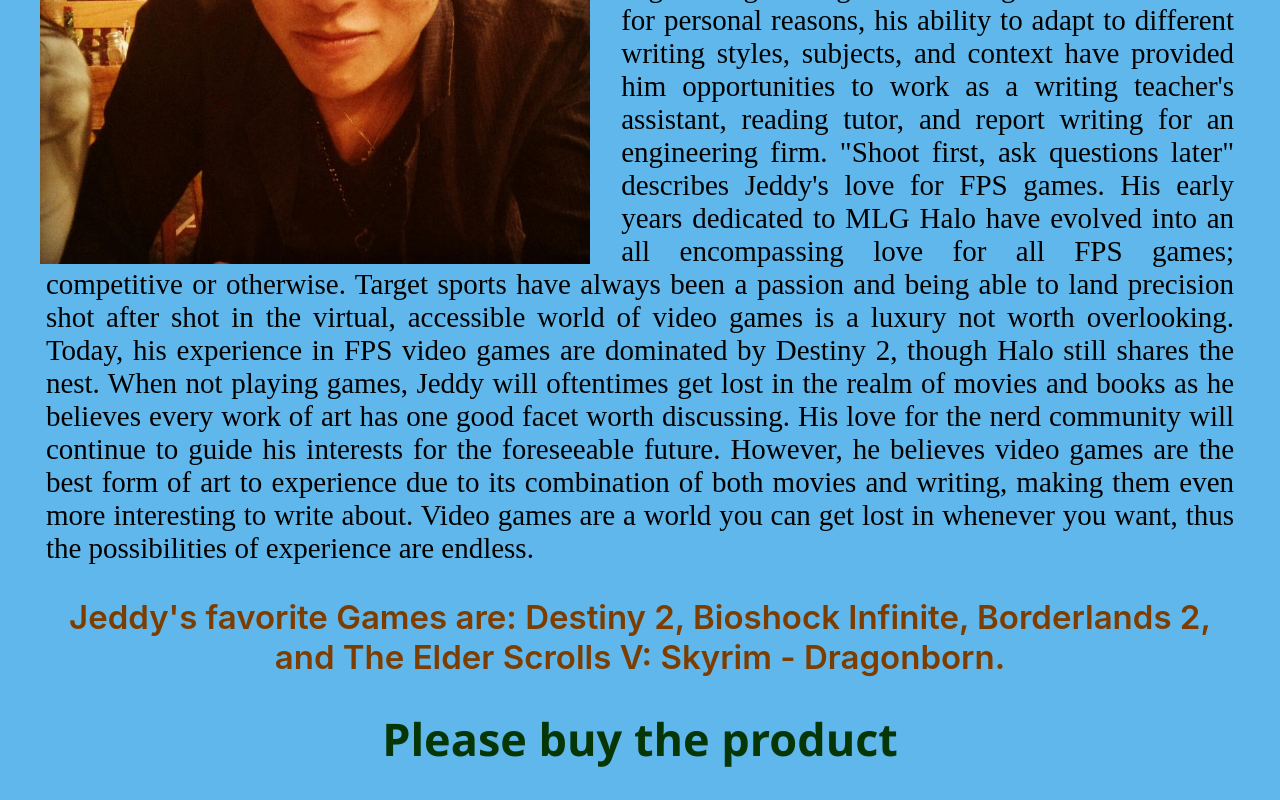
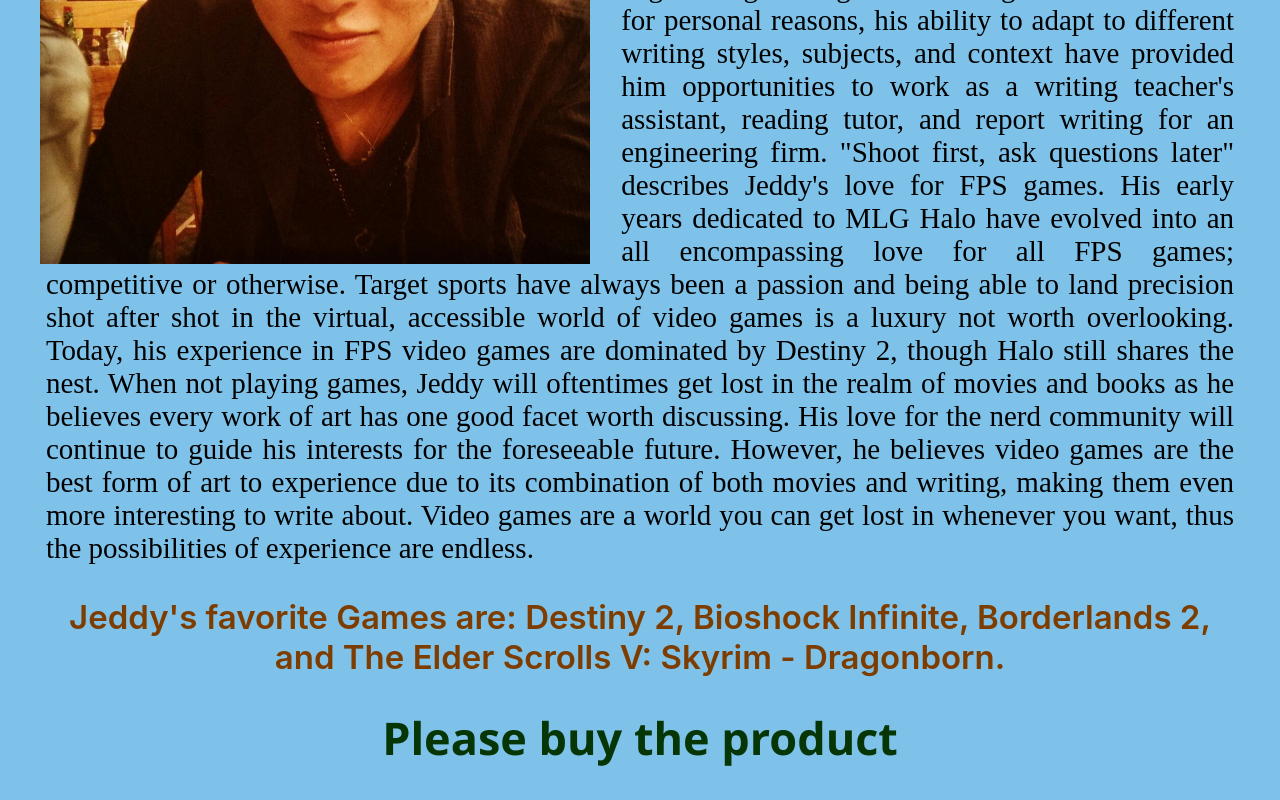
Before and after one commit to Ivanpratt/deployment-dumo, a website: page public/index.html in a window 1280 px wide. Shown: the part 414-1214 px from the top of the page. Drawn offline with Linux system fonts and the light colour scheme; files whose address does not match are found by name.

Commit message:
finished

```diff
--- a/public/styles.css
+++ b/public/styles.css
@@ -1,5 +1,5 @@
 body {
-    background-color: rgb(95, 183, 235);
+    background-color: rgb(126, 194, 233);
 }
 
 
@@ -34,5 +34,6 @@
     font-size: 33px;
     font-family:-apple-system, BlinkMacSystemFont, 'Segoe UI', Roboto, Oxygen, Ubuntu, Cantarell, 'Open Sans', 'Helvetica Neue', sans-serif;
     margin: 2.5%;
+    margin-bottom: 1.5%;
     text-align: center;
 }
```
